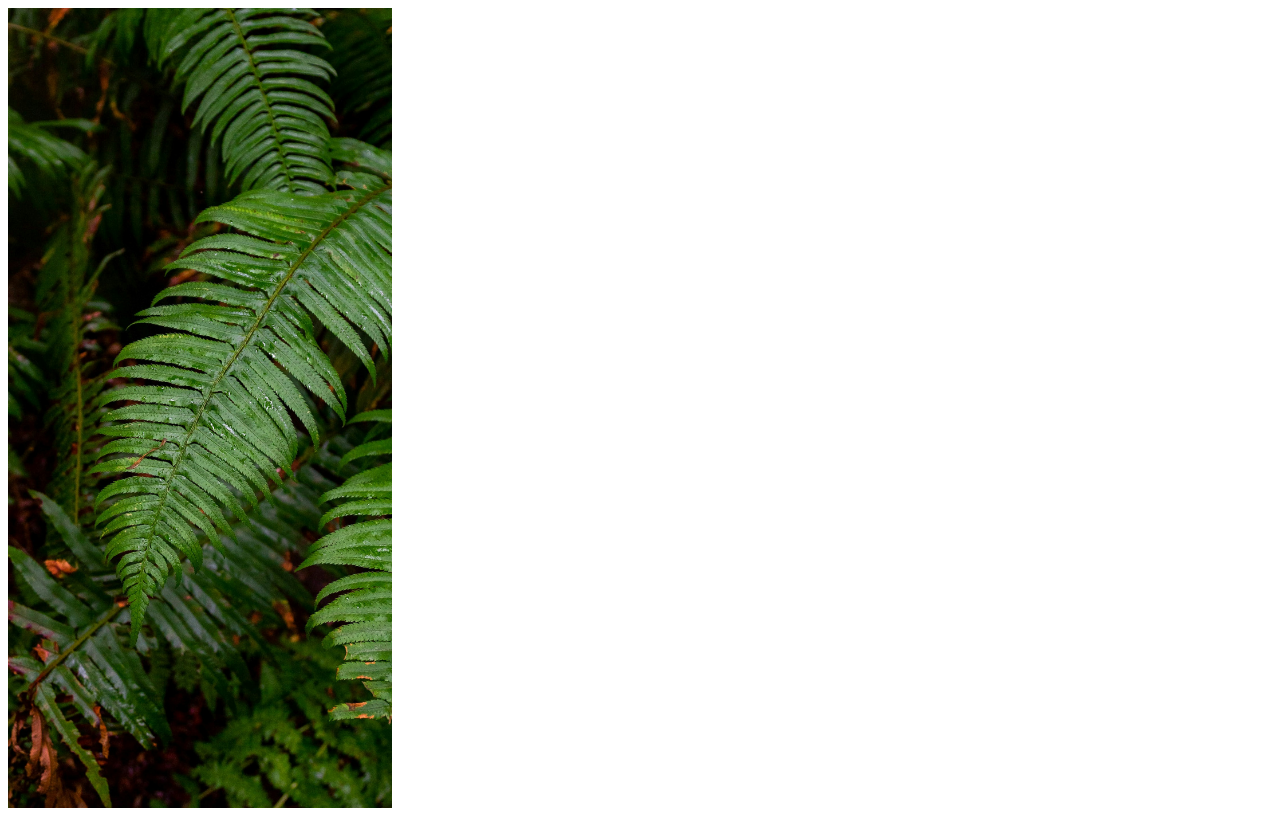
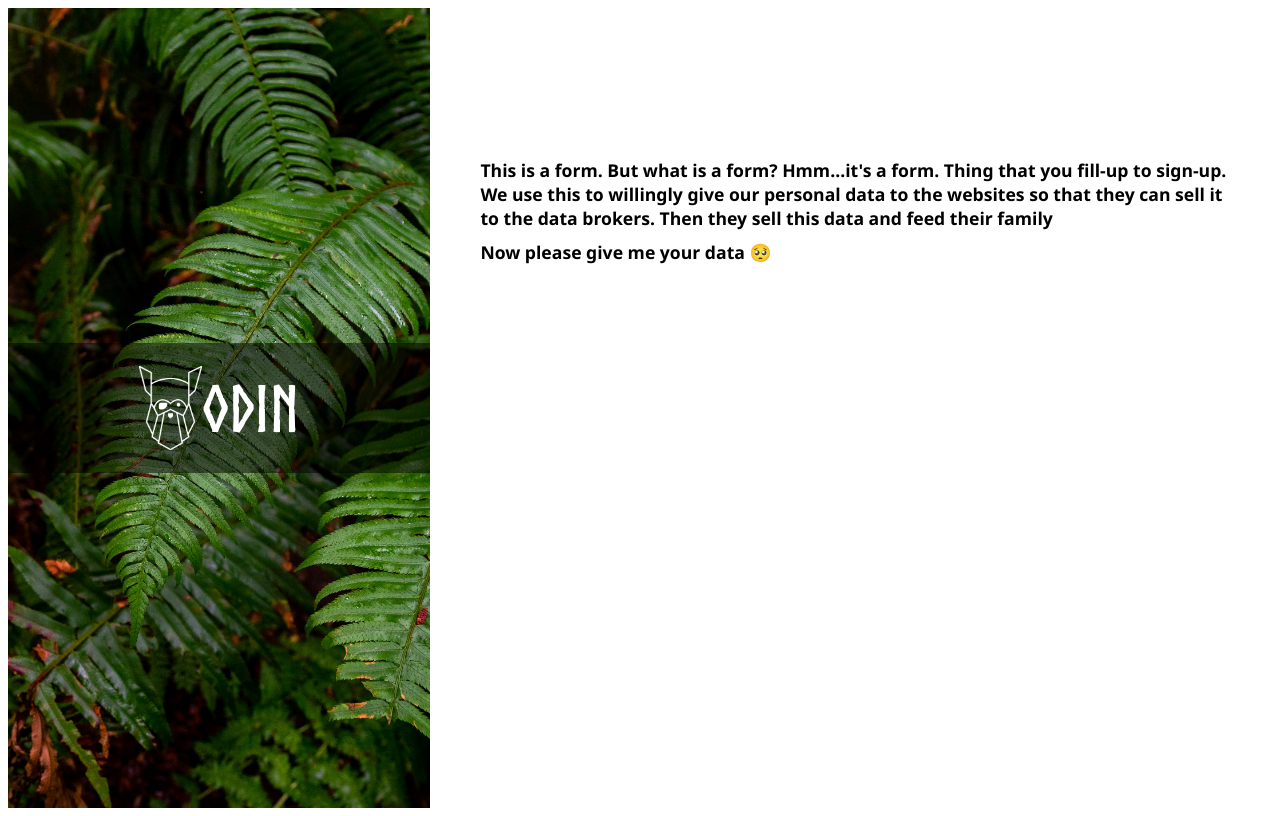
Before and after one commit to hossain-adnan/signup-form, a plain HTML site: page form.html in a window 1280 px wide. Drawn offline with Linux system fonts and the light colour scheme.

Commit message:
Fix left graphics and paragraph

```diff
--- a/form.html
+++ b/form.html
@@ -8,9 +8,18 @@
 </head>
 <body>
     <div class="container">
-        <div class="image_holder"></div>
+        <div class="image_holder">
+            <div class="logo">
+                <img src="odin-lined.png" alt="odin_logo">
+                <span>ODIN</span>
+            </div>
+        </div>
         <div class="form_holder">
-            <form></form>
+            <p>This is a form. But what is a form? Hmm...it's a form. Thing that you fill-up to sign-up. We use this to willingly give our personal data to the websites so that they can sell it to the data brokers. Then they sell this data and feed their family</p>
+            <p>Now please give me your data 🥺</p>
+            <form>
+
+            </form>
         </div>
     </div>
 </body>
--- a/style.css
+++ b/style.css
@@ -1,5 +1,11 @@
+@font-face {
+    font-family: Norse;
+    src: url(Norse-Bold.otf);
+  }
+
 *{
     appearance: none;
+    box-sizing: border-box;
 }
 
 body {
@@ -14,10 +20,46 @@ body > div {
 }
 
 .image_holder {
-    width: 30vw;
+    width: 33vw;
     background-image: url("image.jpg");
     background-size: cover;
     background-position: left center;
 
-    /* background-color: brown; */
+    display: flex;
+    align-items: center;
 }
+
+.image_holder > div {
+    height: 130px;
+    width: inherit;
+    background-color: rgba(0, 0, 0, 0.5);
+    /* background-image: url(odin-lined.png);
+    background-size: 50%;
+    background-repeat: no-repeat;
+    background-position: center; */
+    display: flex;
+    align-items: center;
+    justify-content: center;
+}
+
+.logo > img {
+    height: 65%;
+}
+
+.logo span {
+    font-family: 'Norse';
+    font-size: 4rem;
+    color: white;
+}
+
+p {
+    margin: 10px 20px 0px 50px;
+    max-width: 75ch;
+    font-family: 'Segoe UI', Tahoma, Geneva, Verdana, sans-serif;
+    font-size: 1.1rem;
+    font-weight: 600;
+}
+
+p:first-child {
+    margin-top: 150px;
+}
```
